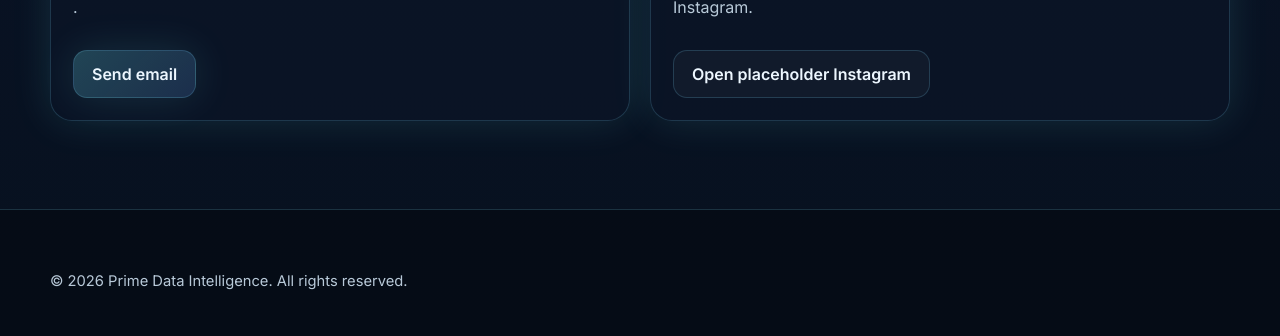
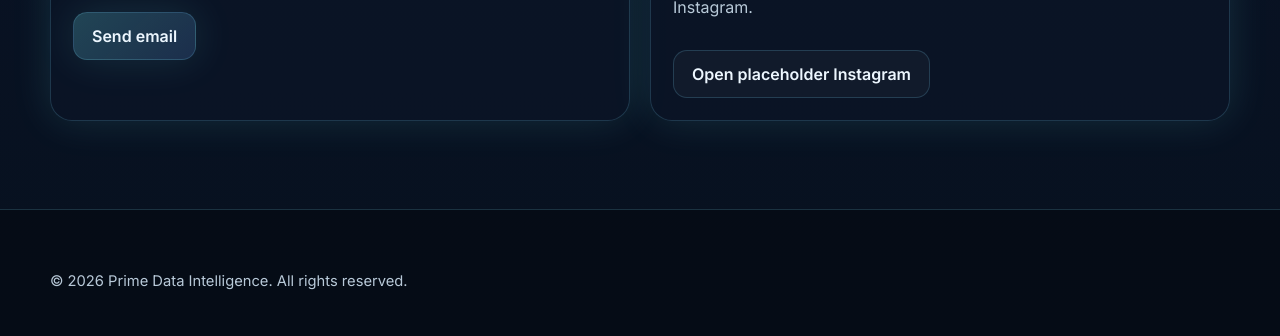
Before and after one commit to migton/prime-data-intelligence, a website: page public/contact.html in a window 1280 px wide. Shown: the part 495-831 px from the top of the page. Drawn offline with Linux system fonts and the light colour scheme.

Commit message:
Update contact.html

```diff
--- a/public/contact.html
+++ b/public/contact.html
@@ -44,7 +44,6 @@
         <article class="card">
           <span class="badge">Email</span>
           <h3>info@primedataintelligence.com</h3>
-          <p>.</p>
           <div class="cta-row">
             <a class="btn btn-primary" href="mailto:info@primedataintelligence.com">Send email</a>
           </div>
```
